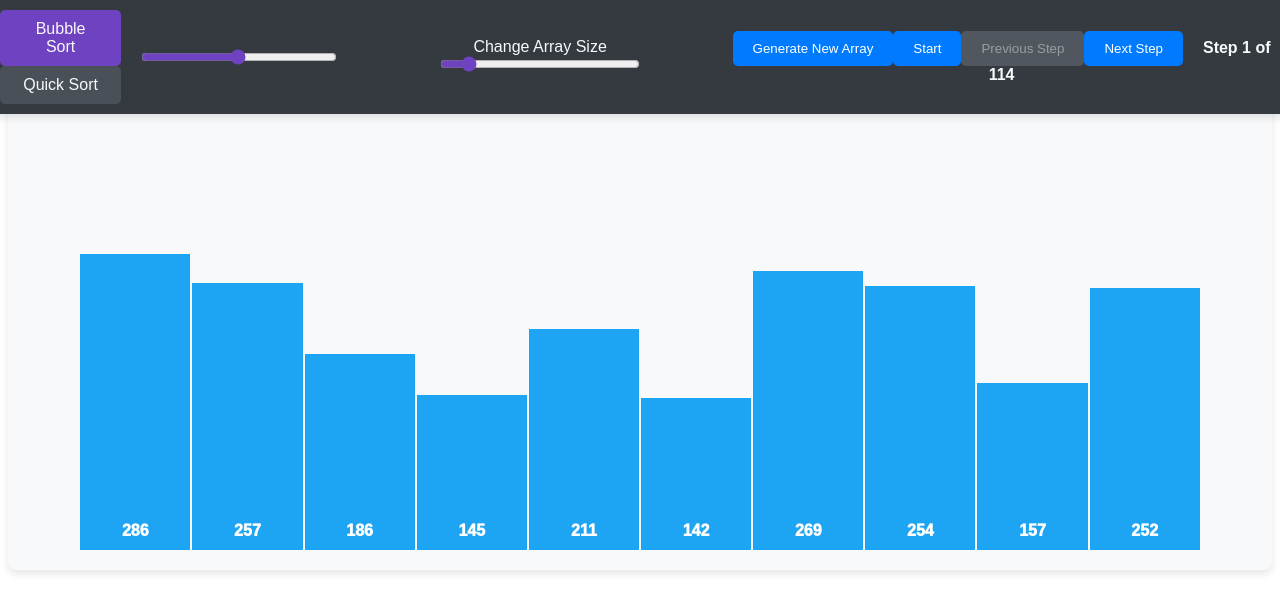
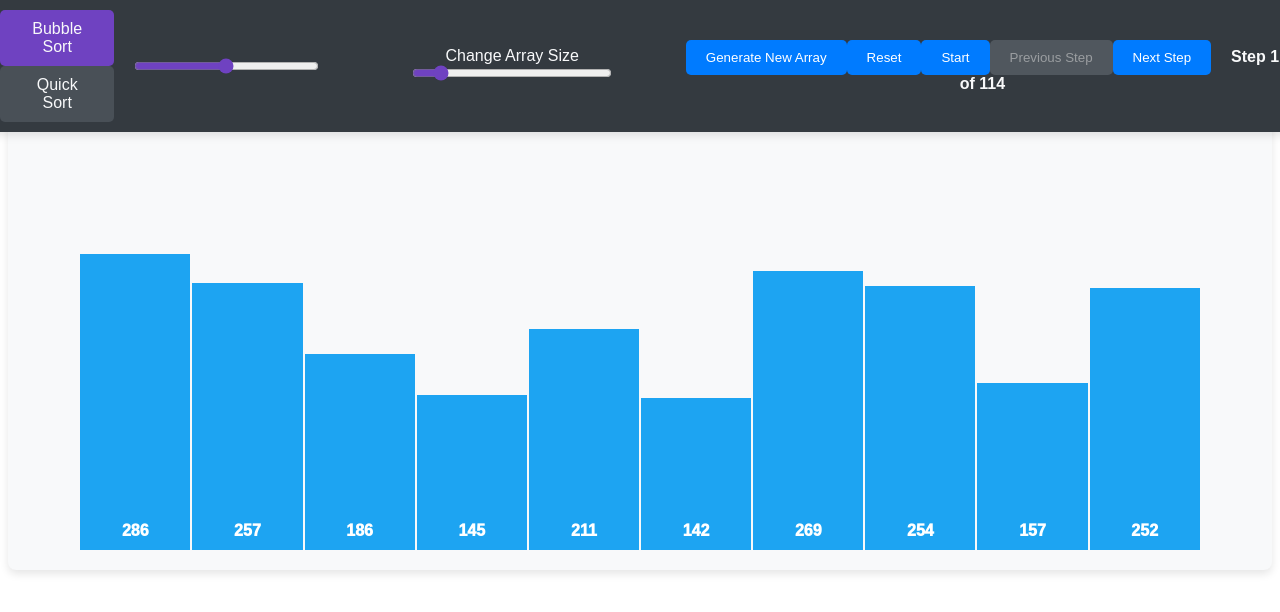
Before and after one commit to TonyLai1101/Sorting-Visualizer, a React (Create React App) app: page / in a window 1280 px wide. Shown: the top 612 px of the page. Built offline with nearby package versions, Linux system fonts and the light colour scheme.

Commit message:
added Reset button

```diff
--- a/src/components/Control.js
+++ b/src/components/Control.js
@@ -17,6 +17,7 @@ const Controls = ({
     stepCount,
     algorithm,
     onSizeChange,
+    generateNewArrayButton,
 }) => (
     <div className="controls">
         <AlgorithmSelector algorithm={algorithm} onAlgorithmChange={onAlgorithmChange} />
@@ -47,6 +48,7 @@ const Controls = ({
             completed={completed}
             currentStepIndex={currentStepIndex}
             stepCount={stepCount}
+            generateNewArrayButton={generateNewArrayButton}
         />
     </div>
 );
--- a/src/components/ControlButtons.js
+++ b/src/components/ControlButtons.js
@@ -10,9 +10,13 @@ const ControlButtons = ({
     completed,
     currentStepIndex,
     stepCount,
+    generateNewArrayButton,
 }) => (
     <div className="control-buttons">
-        <button onClick={onReset} disabled={sorting && !paused}>Generate New Array</button>
+        <button onClick={generateNewArrayButton} disabled={sorting && !paused}>Generate New Array</button>
+
+        <button onClick={onReset} disabled={sorting && !paused}>Reset</button>
+
         <button onClick={onStart}>
             {paused ? 'Start' : 'Pause'}
         </button>
--- a/src/components/SortingVisualizer.js
+++ b/src/components/SortingVisualizer.js
@@ -23,6 +23,7 @@ const SortingVisualizer = () => {
     setSpeed,
     nextStep,
     previousStep,
+    generateNewArray,
   } = useSorting();
 
   const handleStartPause = () => {
@@ -62,12 +63,13 @@ const SortingVisualizer = () => {
         speed={speed}
 
         onStart={handleStartPause}
-        onReset={() => resetArray(array.length)}
+        onReset={() => resetArray(algorithm)}
         onAlgorithmChange={setAlgorithm}
         onSpeedChange={(newSpeed) => setSpeed(500 - newSpeed)}
         onNextStep={nextStep}
         onPreviousStep={previousStep}
-        onSizeChange={(size) => resetArray(parseInt(size, 10))}
+        onSizeChange={(size)=> generateNewArray(size)}
+        generateNewArrayButton= {()=>generateNewArray()}
       />
       <div className="array-container">
         {array.map((value, idx) => (
--- a/src/components/useSorting.js
+++ b/src/components/useSorting.js
@@ -3,45 +3,100 @@ import * as algorithms from '../algorithms';
 import { generateRandomArray } from '../helper/generateArray.js';
 
 // Action types
-const SET_ARRAY = 'SET_ARRAY';
-const SET_SORTING = 'SET_SORTING';
-const SET_COMPLETED = 'SET_COMPLETED';
+const NEXT_STEP = 'NEXT_STEP';
+const PREVIOUS_STEP = 'PREVIOUS_STEP';
+const START_SORTING = 'START_SORTING';
+const PAUSE_SORTING = 'PAUSE_SORTING';
+const NEW_ARRAY = 'NEW_ARRAY';
 const SET_ALGORITHM = 'SET_ALGORITHM';
 const SET_SPEED = 'SET_SPEED';
-const SET_STEPS = 'SET_STEPS';
-const SET_CURRENT_STEP_INDEX = 'SET_CURRENT_STEP_INDEX';
-const SET_PAUSED = 'SET_PAUSED';
-const SET_SORTED_INDICES = 'SET_SORTED_INDICES';
+const RESET_ARRAY = "RESET_ARRAY";
 
 // Reducer function
 function sortingReducer(state, action) {
     switch (action.type) {
-        case SET_ARRAY:
-            return { ...state, array: action.payload };
-        case SET_SORTING:
-            return { ...state, sorting: action.payload };
-        case SET_COMPLETED:
-            return { ...state, completed: action.payload };
+        case NEXT_STEP:
+            if (state.currentStepIndex < state.steps.length - 1) {
+                const nextIndex = state.currentStepIndex + 1;
+                const step = state.steps[nextIndex];
+                return {
+                    ...state,
+                    currentStepIndex: nextIndex,
+                    array: step.array,
+                    sortedIndices: step.type === 'sorted'
+                        ? [...state.sortedIndices, ...step.indices]
+                        : state.sortedIndices,
+                    completed: nextIndex === state.steps.length - 1
+                };
+            }
+            return state;
+
+        case PREVIOUS_STEP:
+            if (state.currentStepIndex > 0) {
+                const newIndex = state.currentStepIndex - 1;
+                return {
+                    ...state,
+                    currentStepIndex: newIndex,
+                    array: state.steps[newIndex].array,
+                    sortedIndices: state.steps.slice(0, newIndex + 1)
+                        .filter(step => step.type === 'sorted')
+                        .flatMap(step => step.indices),
+                    completed: false
+                };
+            }
+            return state;
+
+        case START_SORTING:
+            return { ...state, sorting: true, paused: false };
+
+        case PAUSE_SORTING:
+            return { ...state, paused: true };
+
+        case NEW_ARRAY:
+            return {
+                ...state,
+                array: action.payload.newArray,
+                steps: action.payload.newSteps,
+                currentStepIndex: 0,
+                completed: false,
+                sorting: false,
+                paused: true,
+                sortedIndices: []
+            };
+
+        case RESET_ARRAY:
+            return {
+                ...state,
+                array: action.payload.initialArray,
+
+                steps: action.payload.newSteps,
+                currentStepIndex: 0,
+                completed: false,
+                sorting: false,
+                paused: true,
+                sortedIndices: []
+            };
+
+
+
         case SET_ALGORITHM:
-            return { ...state, algorithm: action.payload };
+            console.log("Run SET ALGO Reducer playlaode:", action.payload)
+
+            return {
+                ...state,
+                algorithm: action.payload,
+            };
+
         case SET_SPEED:
             return { ...state, speed: action.payload };
-        case SET_STEPS:
-            return { ...state, steps: action.payload };
-        case SET_CURRENT_STEP_INDEX:
-            return { ...state, currentStepIndex: action.payload };
-        case SET_PAUSED:
-            return { ...state, paused: action.payload };
-        case SET_SORTED_INDICES:
-            return { ...state, sortedIndices: action.payload };
+
         default:
             return state;
     }
 }
 
 export function useSorting(initialSize = 10) {
-    const [state, dispatch] = useReducer(sortingReducer, initialSize, () => ({
-        test: 0,
+    const [state, dispatch] = useReducer(sortingReducer, initialSize, (size) => ({
         array: [],
         sorting: false,
         completed: false,
@@ -55,80 +110,71 @@ export function useSorting(initialSize = 10) {
 
     const timeoutRef = useRef(null);
 
-    const generateSteps = useCallback((array) => {
-        console.log("generateSteps function is called");
-        const newSteps = algorithms[state.algorithm](array.slice());
+    const generateSteps = useCallback((array, algorithm) => {
+        console.log("generateSteps function is called with algorithm:", algorithm);
+        const newSteps = algorithms[algorithm](array.slice());
         return [{ array: array.slice(), type: 'initial' }, ...newSteps];
-    }, [state.algorithm, state.steps]);
+    }, []);
+
 
     const nextStep = useCallback(() => {
         console.log("Running nextStep");
-        if (state.currentStepIndex < state.steps.length - 1) {
-            const nextIndex = state.currentStepIndex + 1;
-            const step = state.steps[nextIndex];
-            dispatch({ type: SET_CURRENT_STEP_INDEX, payload: nextIndex });
-            dispatch({ type: SET_ARRAY, payload: step.array });
-            if (step.type === 'sorted') {
-                dispatch({ type: SET_SORTED_INDICES, payload: [...state.sortedIndices, ...step.indices] });
-            }
-        } else {
-            dispatch({ type: SET_COMPLETED, payload: true });
-        }
-    }, [state.currentStepIndex, state.steps, state.sortedIndices]);
+        dispatch({ type: NEXT_STEP });
+    }, []);
 
     const previousStep = useCallback(() => {
         console.log("Running previousStep");
-        if (state.currentStepIndex > 0) {
-            const newIndex = state.currentStepIndex - 1;
-            dispatch({ type: SET_CURRENT_STEP_INDEX, payload: newIndex });
-            dispatch({ type: SET_ARRAY, payload: state.steps[newIndex].array });
-            dispatch({
-                type: SET_SORTED_INDICES,
-                payload: state.steps.slice(0, newIndex + 1)
-                    .filter(step => step.type === 'sorted')
-                    .flatMap(step => step.indices)
-            });
-        }
-    }, [state.currentStepIndex, state.steps]);
+        dispatch({ type: PREVIOUS_STEP });
+    }, []);
 
     const startSorting = useCallback(() => {
         console.log("Running startSorting");
-        dispatch({ type: SET_SORTING, payload: true });
-        dispatch({ type: SET_PAUSED, payload: false });
+        dispatch({ type: START_SORTING });
     }, []);
 
     const pauseSorting = useCallback(() => {
         console.log("Running pauseSorting");
-        dispatch({ type: SET_PAUSED, payload: true });
+        dispatch({ type: PAUSE_SORTING });
         clearTimeout(timeoutRef.current);
     }, []);
 
-    const resetArray = useCallback((size = initialSize) => {
-        console.log("Running resetArray");
-        const newArray = generateRandomArray(size);
-        const newSteps = generateSteps(newArray);
-        dispatch({ type: SET_ARRAY, payload: newArray });
-        dispatch({ type: SET_STEPS, payload: newSteps });
-        dispatch({ type: SET_CURRENT_STEP_INDEX, payload: 0 });
-        dispatch({ type: SET_COMPLETED, payload: false });
-        dispatch({ type: SET_SORTED_INDICES, payload: [] });
-        dispatch({ type: SET_PAUSED, payload: true });
-        dispatch({ type: SET_SORTING, payload: false });
+    const generateNewArray = useCallback(() => {
+        console.log("Running generateNewArray");
+        const newArray = generateRandomArray(10);
+        const newSteps = generateSteps(newArray, state.algorithm);
+        dispatch({ type: NEW_ARRAY, payload: { newArray, newSteps } });
     }, []);
 
+    const resetArray = useCallback((algo) => {
+        console.log("Running resetArray:", algo);
+        if (state.steps.length > 0) {
+            const initialArray = state.steps[0].array;
+            const newSteps = generateSteps(initialArray, algo);
+            dispatch({ type: RESET_ARRAY, payload: {initialArray, newSteps } });
+        }
+    }, [state.steps, state.algorithm, generateSteps]);
+
+
+    const setAlgorithm = (newAlgorithm) => {
+        console.log("Setting new algorithm:", newAlgorithm);
+        dispatch({ type: SET_ALGORITHM, payload: newAlgorithm});
+        resetArray(newAlgorithm)
+    }
+
+
+
     useEffect(() => {
-        resetArray();
-    }, [state.algorithm]);
+        generateNewArray();
+    }, [generateNewArray]);
 
     useEffect(() => {
         console.log("Running useEffect for sorting steps");
         if (!state.paused && state.sorting && state.currentStepIndex < state.steps.length - 1) {
-            timeoutRef.current = setTimeout(() => {
-                nextStep();
-            }, state.speed);
+            timeoutRef.current = setTimeout(nextStep, state.speed);
         }
         return () => clearTimeout(timeoutRef.current);
-    }, [state.paused, state.sorting, state.currentStepIndex, state.speed]);
+    }, [state.paused, state.sorting, state.currentStepIndex, state.steps.length, state.speed, nextStep]);
+
 
     return {
         ...state,
@@ -136,10 +182,11 @@ export function useSorting(initialSize = 10) {
         stepCount: state.steps.length,
         startSorting,
         pauseSorting,
-        resetArray,
-        setAlgorithm: (algo) => dispatch({ type: SET_ALGORITHM, payload: algo }),
+        generateNewArray,
+        setAlgorithm,
         setSpeed: (speed) => dispatch({ type: SET_SPEED, payload: speed }),
         nextStep,
         previousStep,
+        resetArray
     };
 }
```
Also changed, not shown: src/components/AlgorithmSelector.js (line endings or trailing spaces).
